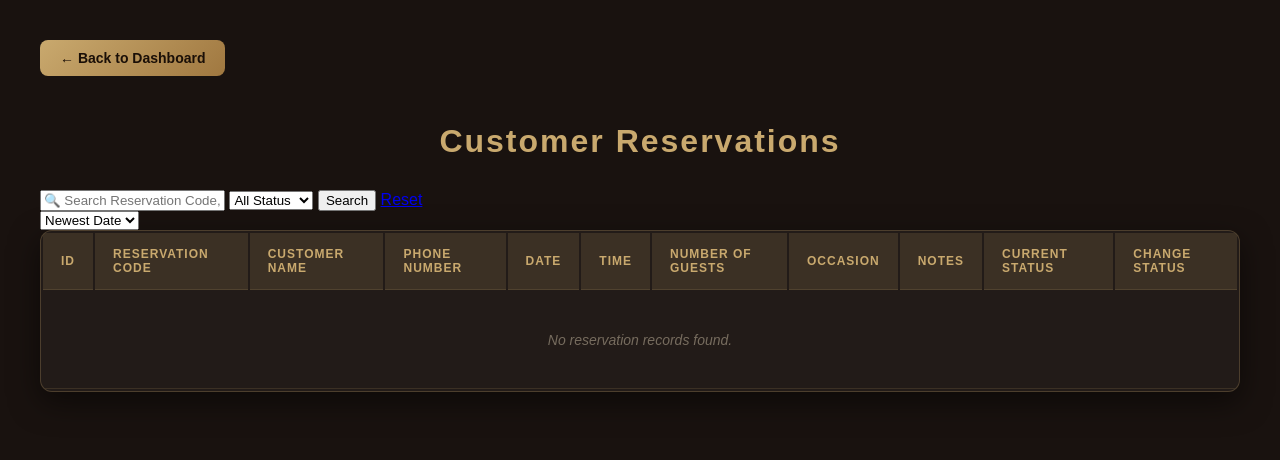
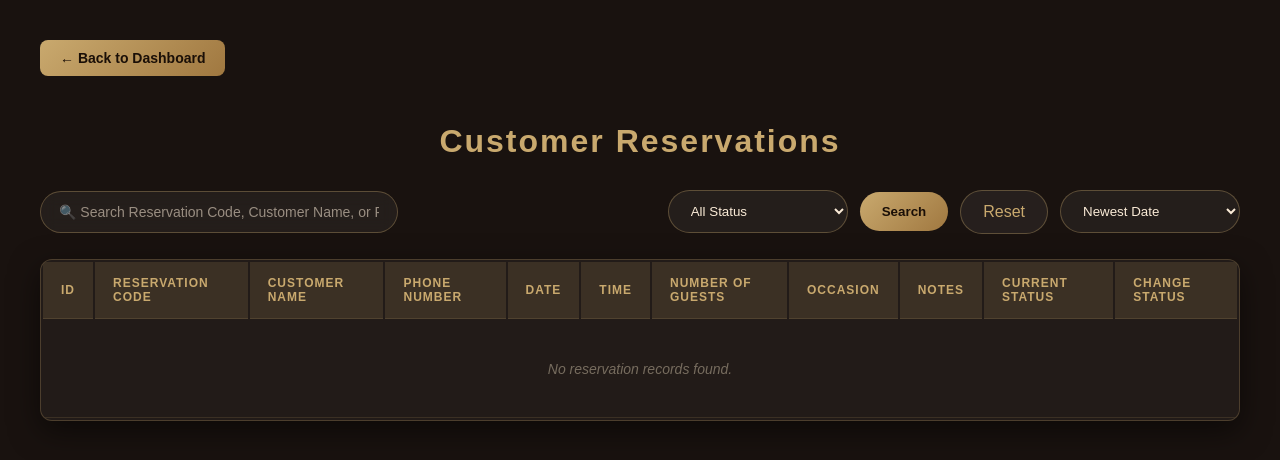
Before and after one commit to dothadance/gama_fixed_repository, a PHP site: page /admin/registrations/index.php in a window 1280 px wide. Shown: the top 460 px of the page. Run offline with PHP 8.4, Linux system fonts and the light colour scheme; data that the repository does not hold is empty.

Commit message:
Update adminstyle.css
Added css for the new features

```diff
--- a/css/adminstyle.css
+++ b/css/adminstyle.css
@@ -276,8 +286,175 @@ tr:hover {
     letter-spacing: 1px;
 }
 
-/* Memastikan tabel manajemen memiliki jarak margin yang rapi */
+/* memastikan tabel ada margin yang rapi */
 .event-table, .stats-table {
     margin-top: 20px;
     margin-bottom: 20px;
 }
+
+/* SEARCHHH */
+.search-form{
+    display: flex;
+    align-items: center;
+    gap: 12px;
+    margin: 25px 0;
+}
+
+/* dorong semua setelah search ke kanan */
+.search-form > select,
+.search-form > button,
+.search-form > a,
+.sort-wrapper{
+    margin-left: 0;
+}
+
+.search-form > select{
+    margin-left: auto;
+}
+
+/* Search Input */
+.search-form input{
+    width: 320px;
+    padding: 12px 18px;
+    border: 1px solid rgba(201,169,110,0.35);
+    border-radius: 30px;
+    background: rgba(255,255,255,0.05);
+    color: antiquewhite;
+    font-size: 14px;
+    outline: none;
+    transition: all 0.3s ease;
+    backdrop-filter: blur(8px);
+}
+
+.search-form input::placeholder{
+    color: rgba(250,235,215,0.55);
+}
+
+.search-form input:focus{
+    border-color: #c9a96e;
+    box-shadow: 0 0 12px rgba(201,169,110,0.35);
+    background: rgba(255,255,255,0.08);
+}
+
+/* Search Button */
+.search-form button{
+    background: linear-gradient(135deg,#c9a96e,#a07840);
+    color:#1a0f07;
+    border:none;
+    padding:12px 22px;
+    border-radius:30px;
+    font-weight:bold;
+    cursor:pointer;
+    transition:0.3s ease;
+}
+
+.search-form button:hover{
+    transform: translateY(-2px);
+    box-shadow:0 6px 18px rgba(201,169,110,0.35);
+}
+
+/* Clear Button */
+.search-form a{
+    background: rgba(255,255,255,0.06);
+    border:1px solid rgba(201,169,110,0.35);
+    color:#c9a96e;
+    padding:12px 22px;
+    border-radius:30px;
+    text-decoration:none;
+    transition:0.3s ease;
+}
+
+.search-form a:hover{
+    background:#c9a96e;
+    color:#1a0f07;
+}
+
+/* ======================================
+   Reservation Status Form
+====================================== */
+.sort-wrapper{
+    margin-left:0;
+}
+
+.status-form{
+    display:flex;
+    flex-direction:column;
+    gap:8px;
+}
+
+/* Dropdown */
+.status-form select{
+    background:rgba(255,255,255,0.05);
+    color:antiquewhite;
+    border:1px solid rgba(201,169,110,.4);
+    border-radius:8px;
+    padding:8px 10px;
+    font-size:13px;
+    cursor:pointer;
+    outline:none;
+    transition:.3s;
+}
+
+.status-form select:focus{
+    border-color:#c9a96e;
+    box-shadow:0 0 10px rgba(201,169,110,.35);
+}
+
+/* Dropdown options */
+.status-form option{
+    background:#19120F;
+    color:antiquewhite;
+}
+
+/* Update button */
+.status-form button{
+    background:linear-gradient(135deg,#c9a96e,#a07840);
+    color:#1a0f07;
+    border:none;
+    border-radius:8px;
+    padding:8px 12px;
+    font-weight:bold;
+    cursor:pointer;
+    transition:.3s;
+}
+
+.status-form button:hover{
+    transform:translateY(-2px);
+    box-shadow:0 5px 15px rgba(201,169,110,.35);
+}
+
+/* Status Filter */
+.search-form > select{
+    width:180px;
+    padding:12px 18px;
+    border-radius:30px;
+    border:1px solid rgba(201,169,110,.35);
+    background:rgba(255,255,255,.05);
+    color:antiquewhite;
+    outline:none;
+}
+
+.search-form select:hover{
+    border-color:#c9a96e;
+}
+
+.search-form select:focus{
+    border-color:#c9a96e;
+    box-shadow:0 0 12px rgba(201,169,110,.35);
+}
+
+.sort-wrapper select{
+    width:180px;
+    padding:12px 18px;
+    border-radius:30px;
+    border:1px solid rgba(201,169,110,.35);
+    background:rgba(255,255,255,.05);
+    color:antiquewhite;
+    outline:none;
+}
+
+/* Dropdown Items */
+.search-form select option{
+    background:#19120F;
+    color:antiquewhite;
+}
```
Also changed, not shown: other parts of css/adminstyle.css (+26 -16 lines).
